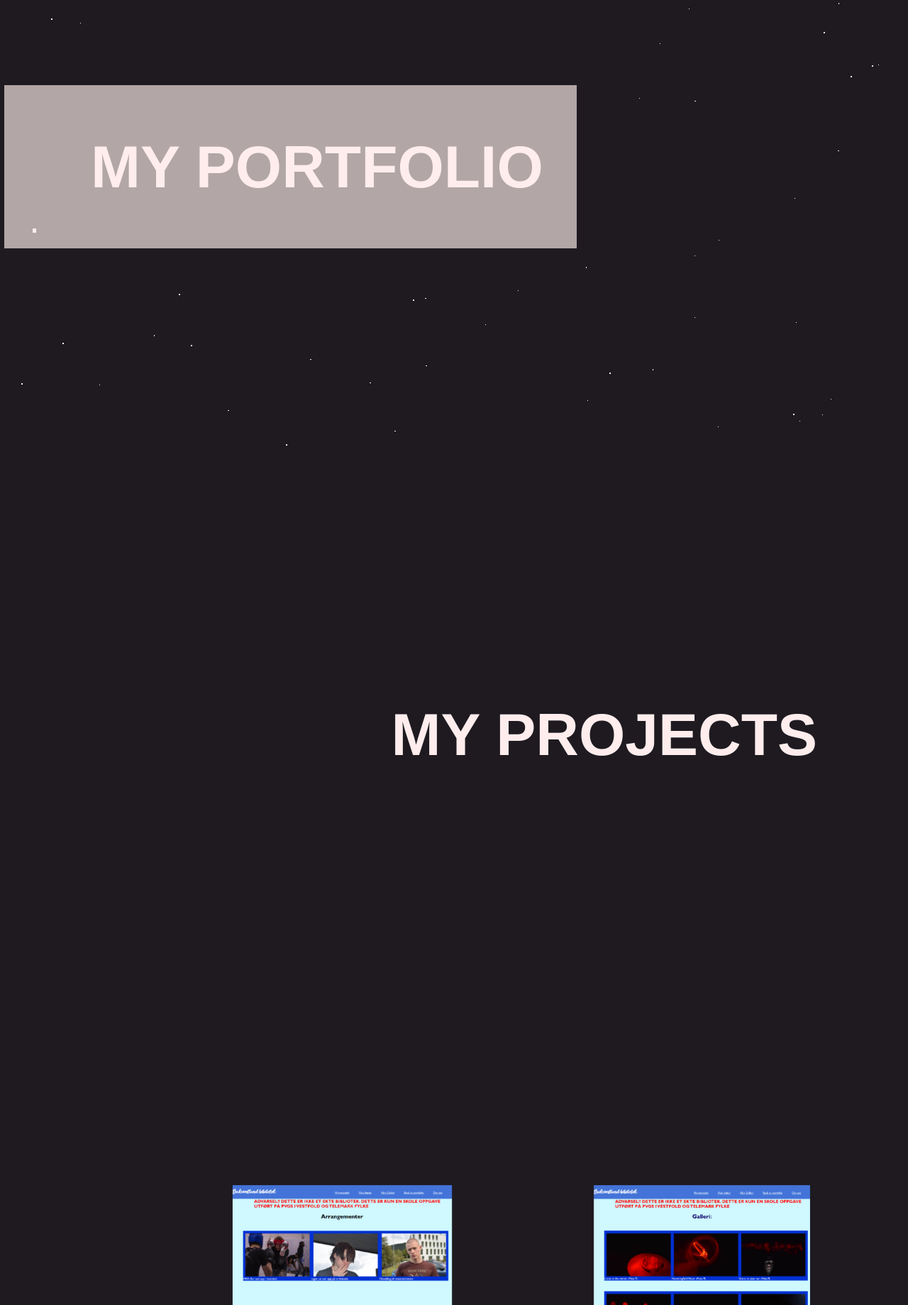
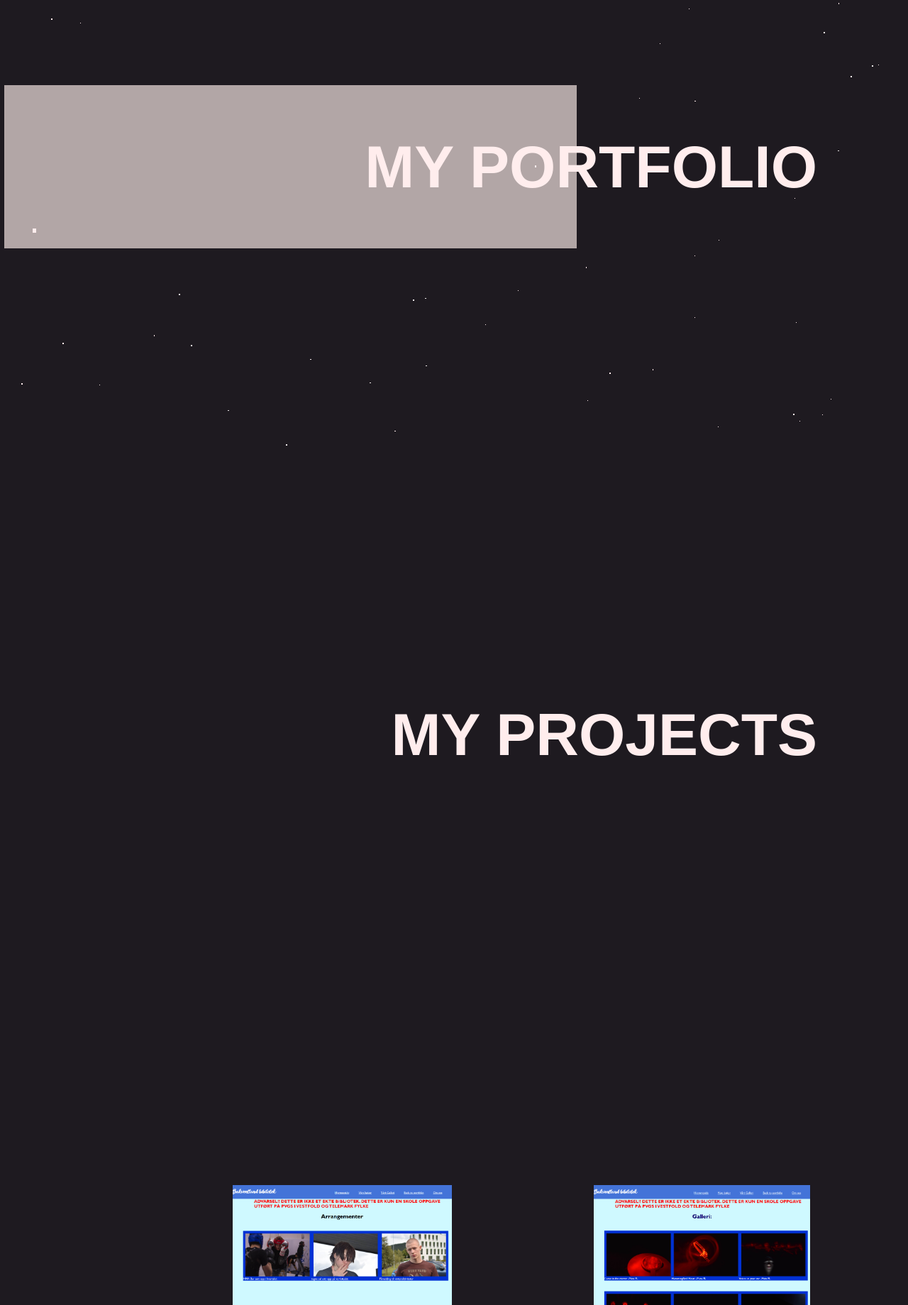
Before and after one commit to Mats-Florell/Portfolio, a PHP site: page / in a window 1280 px wide. Shown: the part 165-2004 px from the top of the page at 71% size. Run offline with PHP 8.4, Linux system fonts and the light colour scheme.

Commit message:
Update style.css

```diff
--- a/style.css
+++ b/style.css
@@ -30,12 +30,11 @@ html
     padding-left: 10%;
     padding-right: 10%;
     will-change: transform;
+    justify-content: flex-end;
 }
 
-section:nth-child(odd)
-{
-    justify-content: flex-end;
-}
+
+
 
 
 #img1{
```
